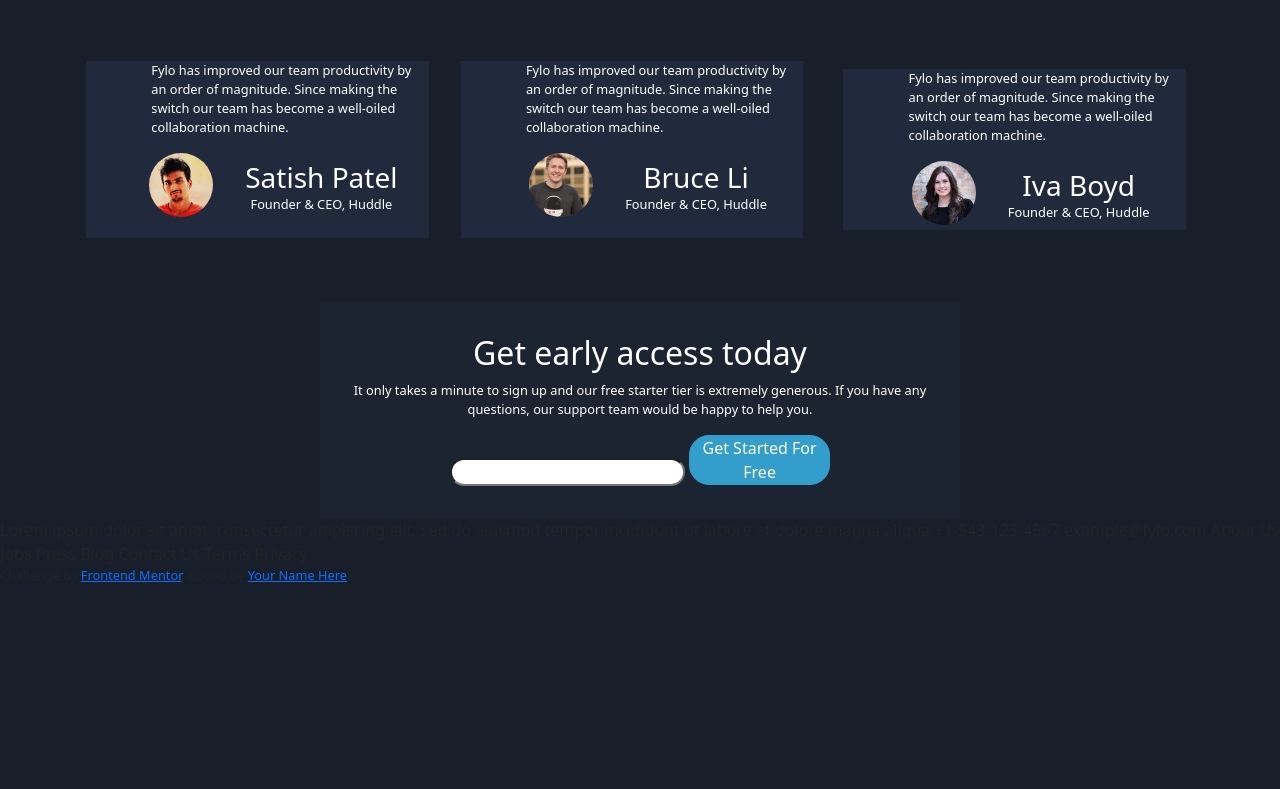
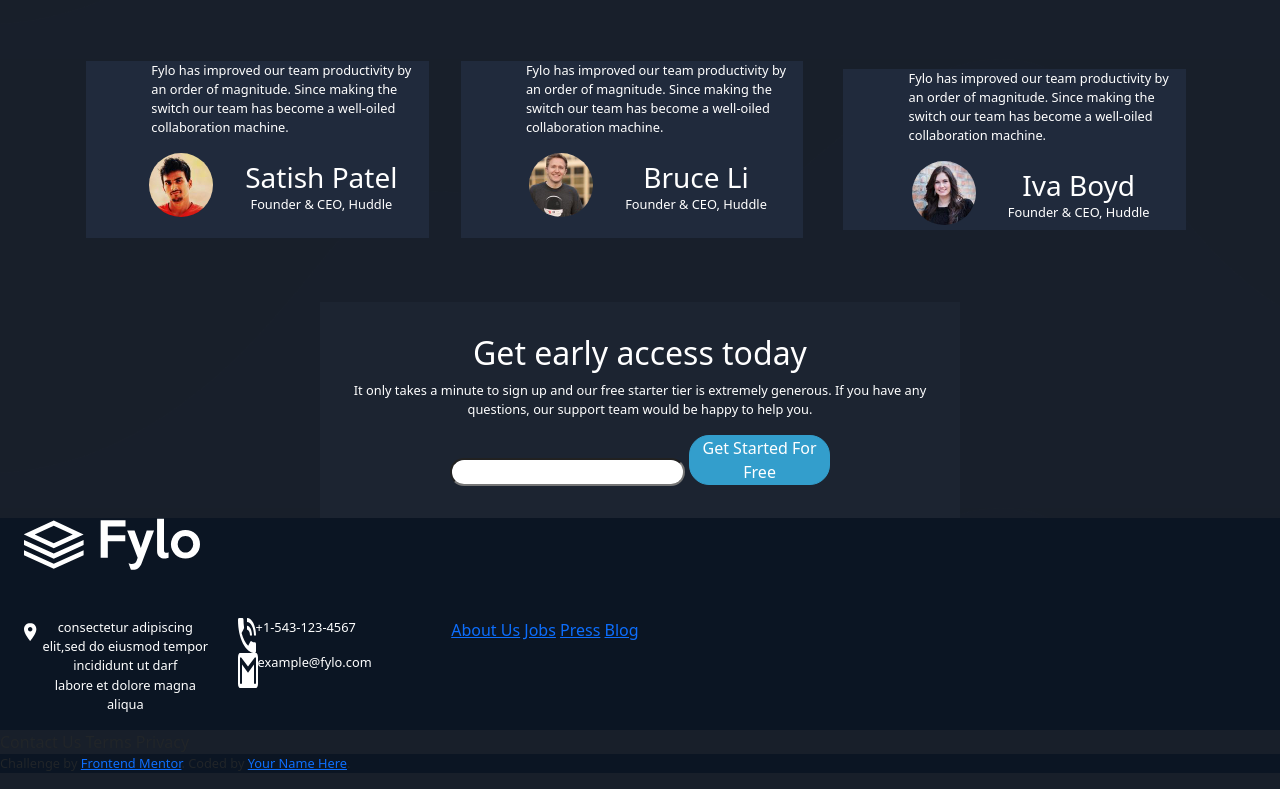
Before and after one commit to Shaher-11/Fylo, a plain HTML site: page index.html in a window 1280 px wide. Shown: the part 1805-2594 px from the top of the page. Before the commit the page ends 2406 px from the top, so only its background shows below. Drawn offline with nearby package versions, Linux system fonts and the light colour scheme.

Commit message:
Add icon and two comuns to footer

```diff
--- a/index.html
+++ b/index.html
@@ -196,19 +196,60 @@
   </div>
 </main>
 
+<footer>
+  <div class="row container">
+
+    <div class="col">
+    <img src="images/logo.svg" alt="">
+  </div>
+
+
+  <div class="row mt-5">
+
+    <div class="col d-flex">
+      <div>
+      <img src="images/icon-location.svg" alt="location">
+    </div>
+    <div>
+    <p class="text-white text-center">
+        consectetur adipiscing elit,sed do eiusmod tempor incididunt ut darf<br>  labore et
+        dolore magna aliqua
+    </p>
+  </div>
+    </div>
+
+
+    <div class="col">
+
+      <div class="d-flex">
+      <img src="images/icon-phone.svg" class="contact" alt="phone">
+      <p class="text-white" >+1-543-123-4567</p>
+    </div>
+
+      <div class="d-flex">
+      <img src="images/icon-email.svg" class="contact" alt="phone">
+      <p class="text-white" >example@fylo.com</p>
+    </div>
+    </div>
+
+
+    <div class="col">
+      <a href="#" class="links">About Us</a>
+      <a href="#" class="links">Jobs</a>
+      <a href="#" class="links">Press</a>
+      <a href="#" class="links">Blog</a>
+    </div>
+
+    <div class="col"></div>
+    <div class="col"></div>
+
+
+  </div>
+  </div>
+</footer>
 
 
 
-  Lorem ipsum dolor sit amet, consectetur adipiscing elit, sed do eiusmod tempor incididunt ut labore et
-  dolore magna aliqua
-
-  +1-543-123-4567
-  example@fylo.com
-
-  About Us
-  Jobs
-  Press
-  Blog
 
   Contact Us
   Terms
--- a/style.css
+++ b/style.css
@@ -114,3 +114,7 @@ p {
 input {
     border-radius: 25px;
 }
+
+footer {
+    background-color:  hsl(216, 53%, 9%);
+}
```
